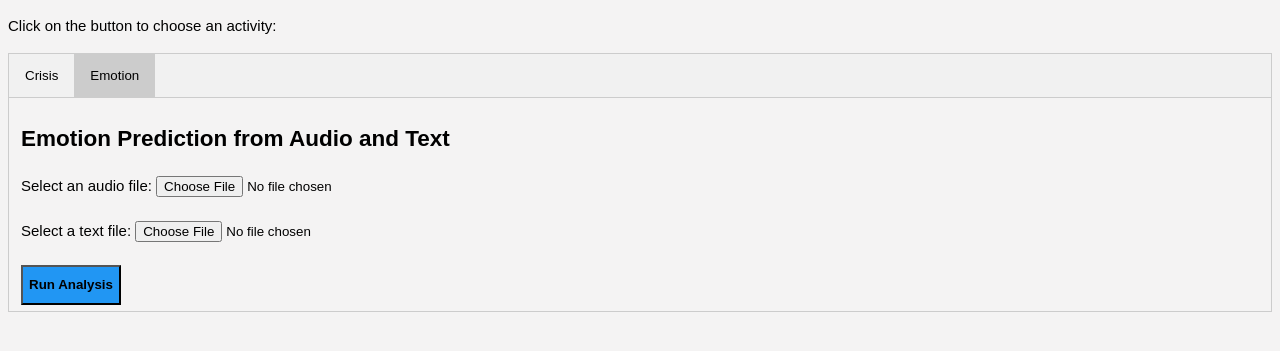
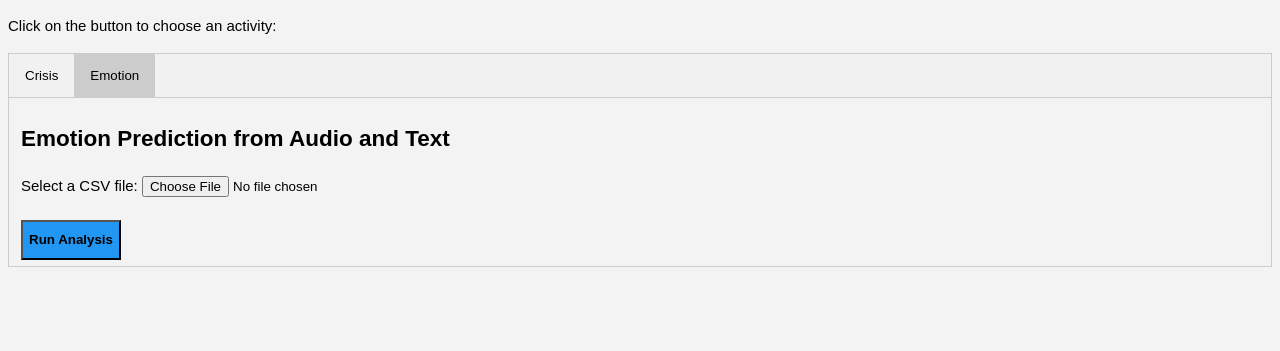
Before and after one commit to StacyYang/UrgentDetection, a Flask app: page / in a window 1280 px wide, after a click on "Emotion". Shown: the part 161-512 px from the top of the page. Run offline with Flask 2, Linux system fonts and the light colour scheme.

Commit message:
Create label for selecting a csv file

```diff
--- a/templates/home.html
+++ b/templates/home.html
@@ -56,11 +56,8 @@
         <h2>Emotion Prediction from Audio and Text</h2>
 
         <form action="{{ url_for('reveal') }}" method="POST">
-            <label for="audiofile">Select an audio file:</label>
-            <input type="file" id="audiofile" name="audiofile"><br><br>
-
-            <label for="textfile">Select a text file:</label>
-            <input type="file" id="textfile" name="textfile"><br><br>
+            <label for="csvfile">Select a CSV file:</label>
+            <input type="file" id="csvfile" name="csvfile"><br><br>
 
             <input type="submit" class="btn-info" value="Run Analysis">
         </form>
```
